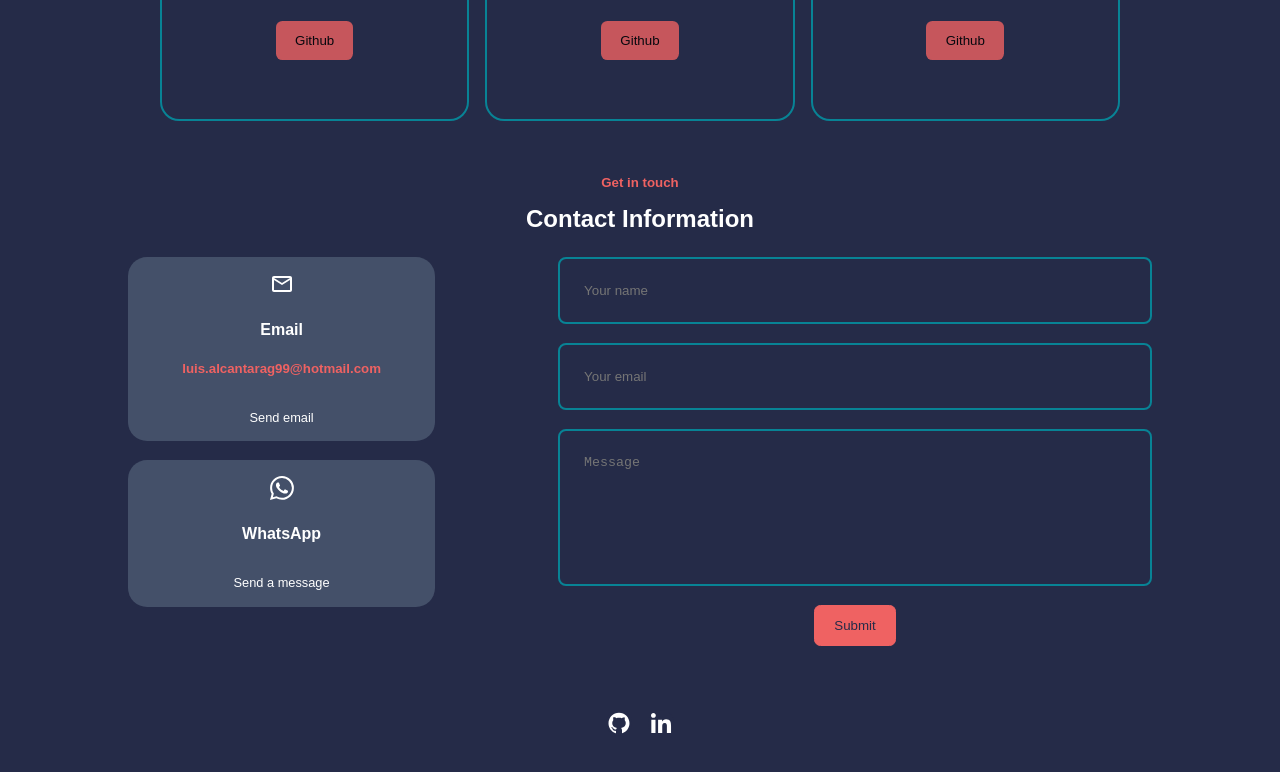
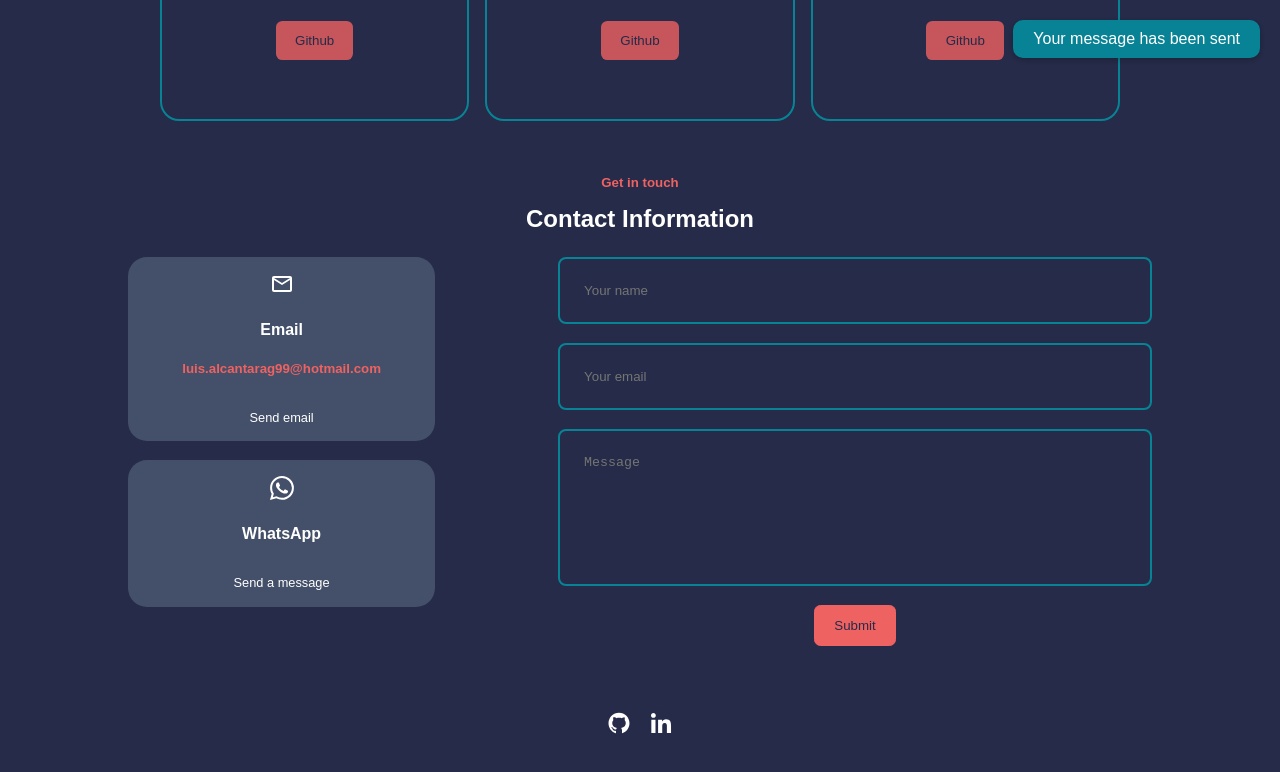
Before and after one commit to EmilioAG99/portfolio_v2, a React (Vite) app: page / in a window 1280 px wide. Both pictures are taken after typing "Sample", "name@example.com", "Sample" into the empty fields and a click on the button "Submit". Shown: the part 2877-3649 px from the top of the page. Built offline with nearby package versions, Linux system fonts and the light colour scheme.

Commit message:
add animation to navbar, links to git and notification modal

```diff
--- a/src/components/Contact.jsx
+++ b/src/components/Contact.jsx
@@ -1,12 +1,12 @@
-import { useRef } from "react";
+import { useRef, useState } from "react";
 import { MdOutlineEmail } from "react-icons/md";
 import { BsWhatsapp } from "react-icons/bs";
 import emailjs from "@emailjs/browser";
+import Notification from "./Notification";
 import "./contacts.css";
 function Contacts() {
   const form = useRef();
   const sendMail = (e) => {
-    console.log("hola");
     e.preventDefault();
     emailjs.sendForm(
       "service_wcvym9i",
@@ -14,7 +14,18 @@ function Contacts() {
       form.current,
       "Ik2_SlA7qvBJQ7FIZ"
     );
+    handleShowNotification();
     e.target.reset();
+  };
+
+  const [showNotification, setShowNotification] = useState(false);
+
+  const handleShowNotification = () => {
+    setShowNotification(true);
+  };
+
+  const handleCloseNotification = () => {
+    setShowNotification(false);
   };
   return (
     <section id="contact">
@@ -43,6 +54,12 @@ function Contacts() {
             </a>
           </article>
         </div>
+        {showNotification && (
+          <Notification
+            message="Your message has been sent"
+            onClose={handleCloseNotification}
+          />
+        )}
         <form onSubmit={sendMail} ref={form}>
           <input type="text" name="name" placeholder="Your name" required />
           <input type="email" name="email" placeholder="Your email" required />
--- a/src/components/Footer.jsx
+++ b/src/components/Footer.jsx
@@ -1,6 +1,8 @@
-import "./footer.css";
 import { GrLinkedinOption } from "react-icons/gr";
 import { AiFillGithub } from "react-icons/ai";
+
+import "./footer.css";
+
 export default function Footer() {
   return (
     <footer className="footer__section">
--- /dev/null
+++ b/src/components/Notification.jsx
@@ -0,0 +1,23 @@
+import { useState, useEffect } from "react";
+import "./notification.css";
+// eslint-disable-next-line react/prop-types
+const Notification = ({ message, onClose }) => {
+  const [visible, setVisible] = useState(true);
+
+  useEffect(() => {
+    const timer = setTimeout(() => {
+      setVisible(false);
+      onClose();
+    }, 5000);
+
+    return () => clearTimeout(timer);
+  }, [onClose]);
+
+  if (!visible) {
+    return null;
+  }
+
+  return <div className="notification">{message}</div>;
+};
+
+export default Notification;
--- a/src/components/Projects.jsx
+++ b/src/components/Projects.jsx
@@ -14,7 +14,16 @@ const ProjectCard = ({ project }) => {
           return <li key={index} className="tag">{`#${tag}`}</li>;
         })}
       </ul>
-      <button className="btn btn_secondary git">Github</button>
+      <button className="btn btn_secondary git">
+        <a
+          href={project.repo}
+          target="_blank"
+          rel="noreferrer"
+          className="button__text"
+        >
+          Github
+        </a>
+      </button>
     </div>
   );
 };
--- a/src/components/about.css
+++ b/src/components/about.css
@@ -36,3 +36,9 @@
 .name {
   font-weight: bold;
 }
+
+@media (max-width: 690px) {
+  .about {
+    padding-top: 1rem;
+  }
+}
--- a/src/components/contacts.css
+++ b/src/components/contacts.css
@@ -47,8 +47,8 @@ form {
   gap: 1.2rem;
 }
 
-form button{
-  align-self:center;
+form button {
+  align-self: center;
 }
 
 input,
--- a/src/components/footer.css
+++ b/src/components/footer.css
@@ -13,7 +13,6 @@
 }
 .socials a {
   background: var(--color-bg);
-
   color: var(--color-white);
   border-radius: 0.8rem;
   display: flex;
--- a/src/components/navbar.css
+++ b/src/components/navbar.css
@@ -38,6 +38,14 @@ a {
 .hambruger__menu {
   display: none;
 }
+@keyframes slide-down {
+  from {
+    transform: translateY(-25px);
+  }
+  to {
+    transform: translateY(0);
+  }
+}
 
 @media (max-width: 690px) {
   .navigation {
@@ -45,14 +53,18 @@ a {
     align-items: center;
     justify-content: center;
     padding-top: 1rem;
+    animation: slide 2s;
   }
+  /* add animation to get add a smooth opening effect to the navigation bar in small devices */
   .links {
     margin-right: 1.5rem;
+    margin-top: 1rem;
     display: flex;
     flex-direction: column;
     align-items: center;
     justify-content: center;
     gap: 1rem;
+    animation: slide-down 1.2s ease-in;
   }
   .display {
     display: none;
--- /dev/null
+++ b/src/components/notification.css
@@ -0,0 +1,10 @@
+.notification {
+  position: fixed;
+  top: 20px;
+  right: 20px;
+  padding: 10px 20px;
+  background-color: var(--color-primary-variant);
+  color: #fff;
+  border-radius: 10px;
+  box-shadow: 0 2px 5px rgba(0, 0, 0, 0.2);
+}
--- a/src/components/projects.css
+++ b/src/components/projects.css
@@ -58,6 +58,9 @@
   font-size: 16px;
   margin-top: -5px;
 }
+.button__text {
+  color: var(--color-bg);
+}
 
 @media (max-width: 1020px) {
   .card__space {
--- a/src/data/experience.js
+++ b/src/data/experience.js
@@ -11,7 +11,7 @@ export const experience = [
     company: "Harvestly.co",
     title: "Web developer",
     icon: "https://external-content.duckduckgo.com/iu/?u=https%3A%2F%2Ftse1.mm.bing.net%2Fth%3Fid%3DOIP.K-4RqDC6zFrpAG31ayDDOgHaHa%26pid%3DApi&f=1&ipt=959450950849108b77096bdce115f635fc5082b0e66062fbb46dfda43a57fc82&ipo=images",
-    date: "July 2021 - November 2021",
+    date: "July 2021 - December 2021",
     iconBg: "#383E56",
     responsabilities: ["Frontend development", "React", "CSS styling"],
   },
--- a/src/data/projects.js
+++ b/src/data/projects.js
@@ -3,7 +3,7 @@ export const projects = [
     name: "Book2up",
     image:
       "https://cdn.discordapp.com/attachments/929234619885289482/1141482356826451998/Screen_Shot_2023-08-16_at_3.22.40_p.m..png",
-    repo: "",
+    repo: "https://github.com/EmilioAG99/book2up-front",
     desc: "Platform to simulate a library, where users can buy, see and read books from our catalog.",
     tags: ["React", "NodeJS", "CSS"],
   },
@@ -11,16 +11,16 @@ export const projects = [
     name: "Map Generator",
     image:
       "https://emilioag99.github.io/portfolio/static/media/graficas.4d3df02a1a75bb277076.png",
-    repo: "",
+    repo: "https://github.com/EmilioAG99/Equipo2_graficas_202108-",
     desc: "The purpose of this project was to simulate a virtual map that could be replicated by players in real life. ",
-    tags: ["ThreeJs", "CSS", "JS"],
+    tags: ["ThreeJS", "CSS", "JS"],
   },
   {
     name: "CinemaTec",
     image:
       "https://emilioag99.github.io/portfolio/static/media/cinematec.7f21e0ab9e7832cfb9bd.png",
     desc: "Web application aimed to recommend movies based on previously liked movies.",
-    repo: "",
+    repo: "https://github.com/ChristopherMiranda00/CinemaTEC_TC3052.1-frontend",
     tags: ["React", "NodeJS", "CSS"],
   },
 ];
```
Also changed, not shown: 1 other file (tests, documents, lock files or other folders).
